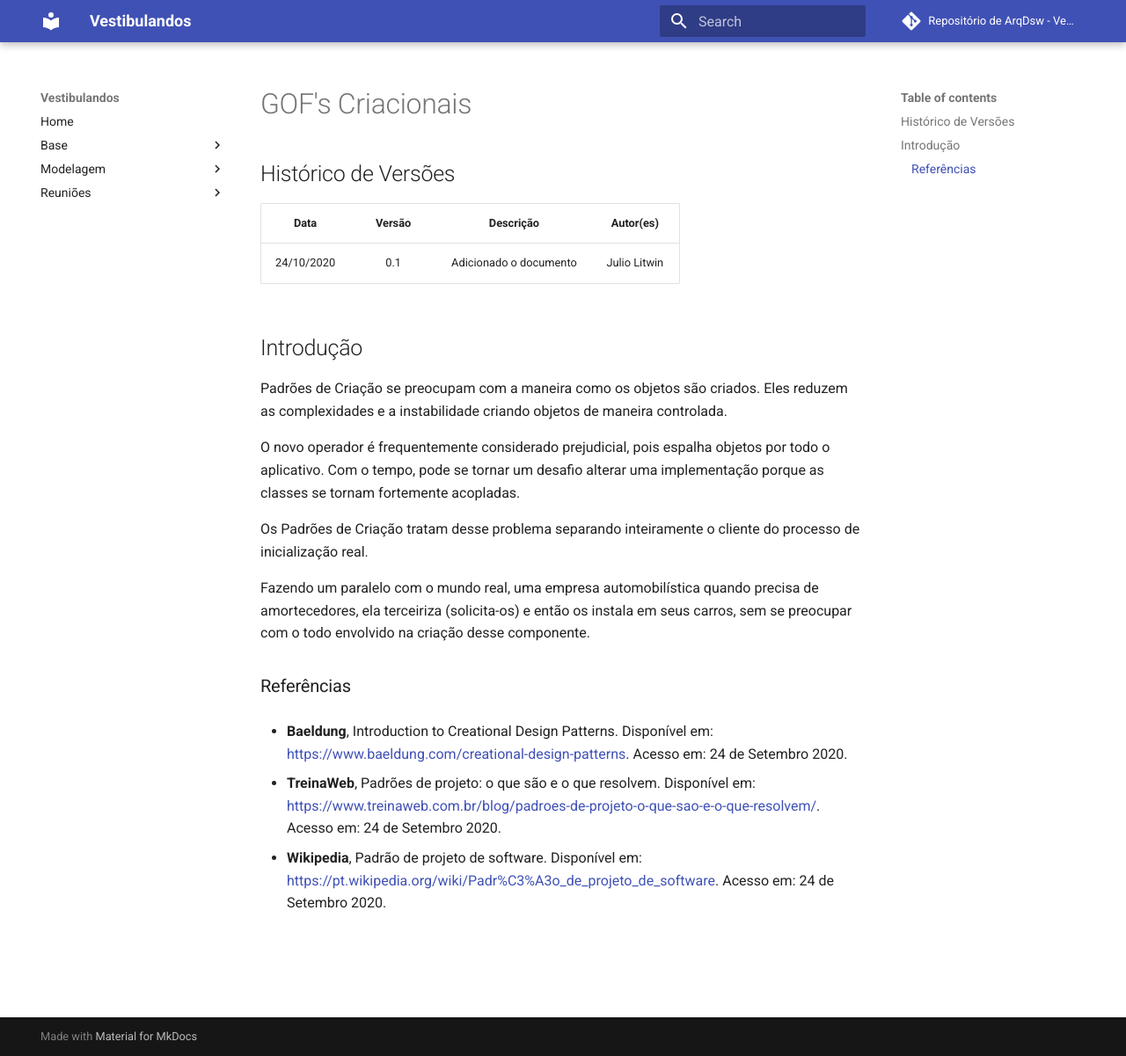
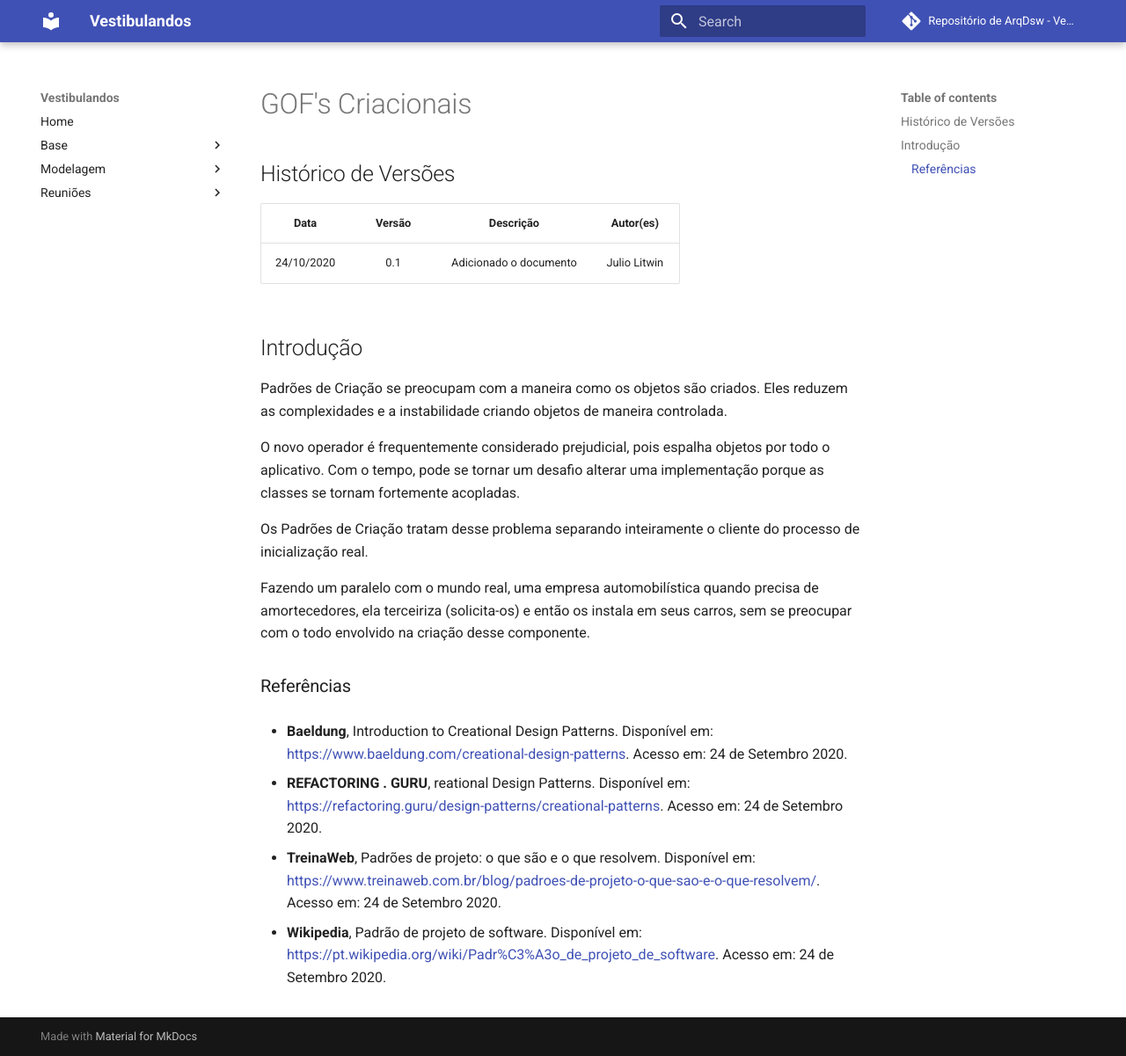
Before and after one commit to UnBArqDsw/2020.1_G4_Vestibulandos, an MkDocs documentation site: the page built from docs/padroes_de_projeto/gofs_criacionais.md, in a window 1280 px wide and 1201 px high. Shown: the whole window at 88% size. Built offline with MkDocs 1.6.1 and Material for MkDocs 9.7.7, drawn with Linux system fonts in a browser that asks for light colours; comment, search, counter and statistics services are not loaded.

Commit message:
Atualizado a referencia no gof criacionais.

```diff
--- a/docs/padroes_de_projeto/gofs_criacionais.md
+++ b/docs/padroes_de_projeto/gofs_criacionais.md
@@ -20,6 +20,8 @@ Fazendo um paralelo com o mundo real, uma empresa automobilística quando precis
 
 - **Baeldung**, Introduction to Creational Design Patterns. Disponível em: <https://www.baeldung.com/creational-design-patterns>. Acesso em: 24 de Setembro 2020.
 
+- **REFACTORING . GURU**, reational Design Patterns. Disponível em: <https://refactoring.guru/design-patterns/creational-patterns>. Acesso em: 24 de Setembro 2020.
+
 - **TreinaWeb**, Padrões de projeto: o que são e o que resolvem. Disponível em: <https://www.treinaweb.com.br/blog/padroes-de-projeto-o-que-sao-e-o-que-resolvem/>. Acesso em: 24 de Setembro 2020.
 
 - **Wikipedia**, Padrão de projeto de software. Disponível em: <https://pt.wikipedia.org/wiki/Padr%C3%A3o_de_projeto_de_software>. Acesso em: 24 de Setembro 2020.
```
